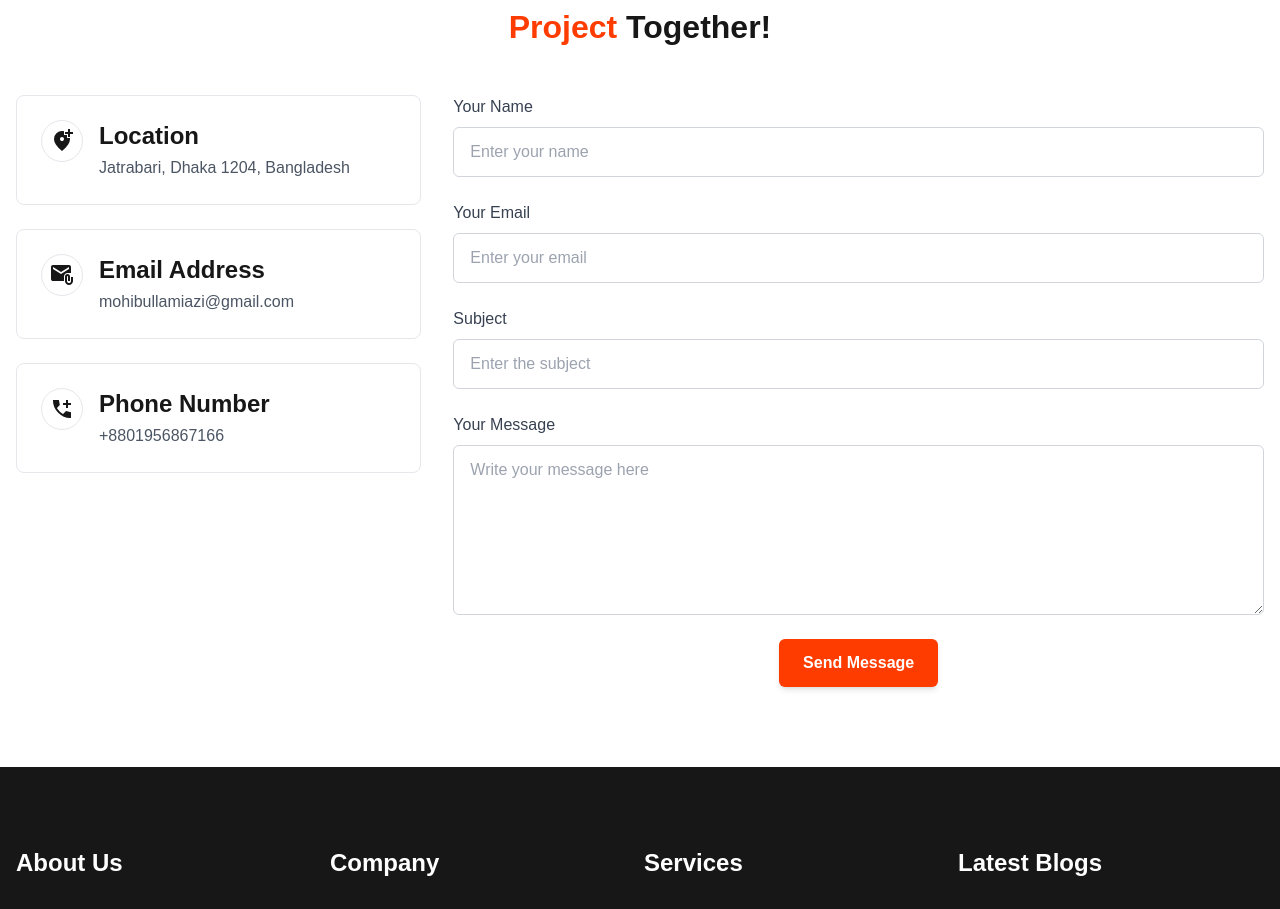
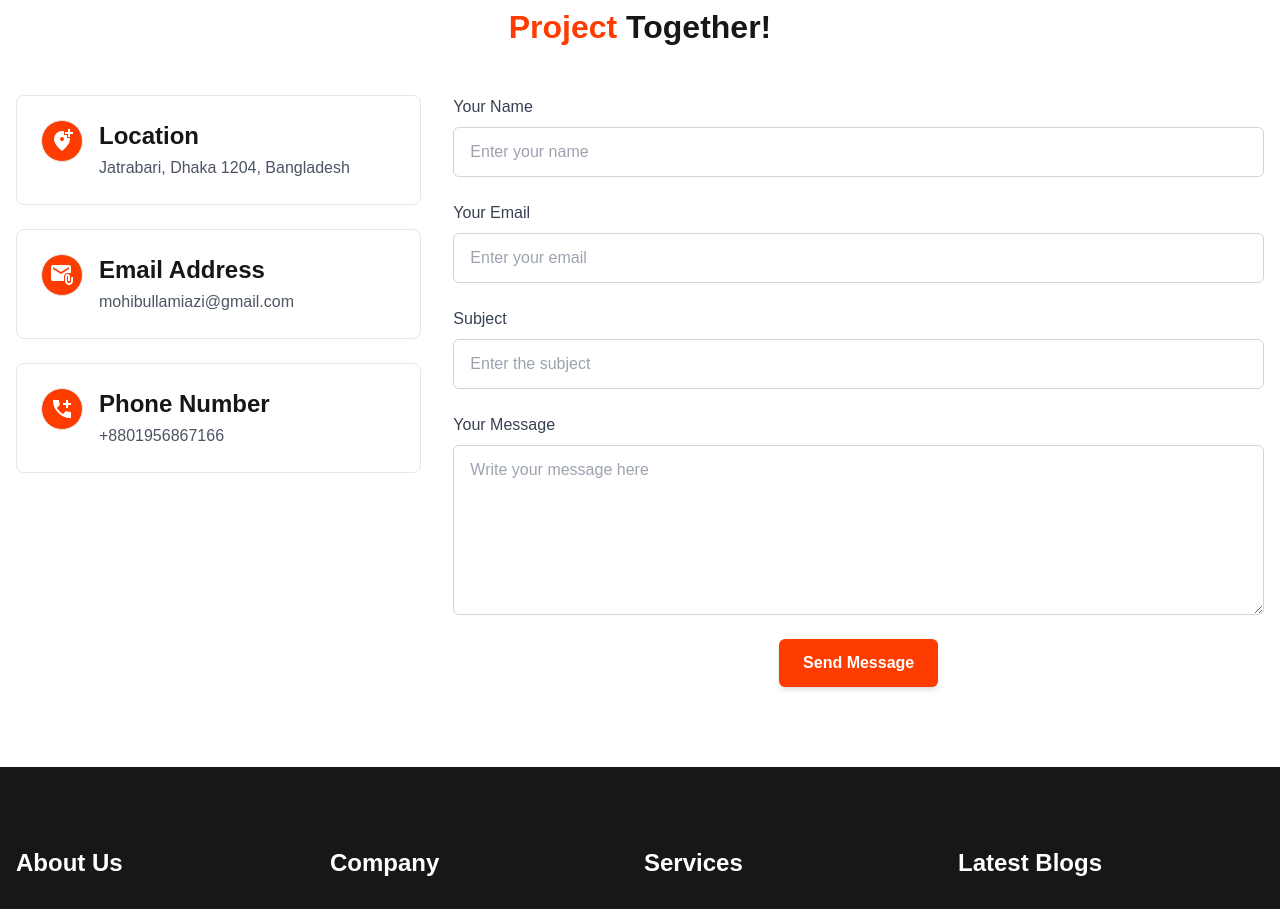
Before and after one commit to safimiazi/software_company_website, a Next.js app: page / in a window 1280 px wide. Shown: the part 4960-5869 px from the top of the page. Built offline with nearby package versions, Linux system fonts and the light colour scheme; grey boxes are pictures that could not be loaded.

Commit message:
completed contact us

```diff
--- a/src/components/ui/home/ContactUs.tsx
+++ b/src/components/ui/home/ContactUs.tsx
@@ -43,13 +43,15 @@ const ContactUs = () => {
             {ContactData.map((item, index) => (
               <div
                 key={index}
-                className="border rounded-lg p-6 flex items-start gap-4"
+                className="border group rounded-lg p-6 flex items-start gap-4 transition-all duration-300"
               >
-                <div className="text-subtitle p-2 border rounded-full">
-                  {item.logo}
+                <div className="text-subtitle p-2 border rounded-full bg-brand-color group-hover:bg-white">
+                  <span className="text-white group-hover:text-brand-color">
+                    {item.logo}
+                  </span>
                 </div>
                 <div>
-                  <h4 className="text-subtitle font-semibold mb-1">
+                  <h4 className="text-subtitle font-semibold mb-1 group-hover:text-brand-color">
                     {item.title}
                   </h4>
                   <p className="text-gray-600">{item.desc}</p>
```
